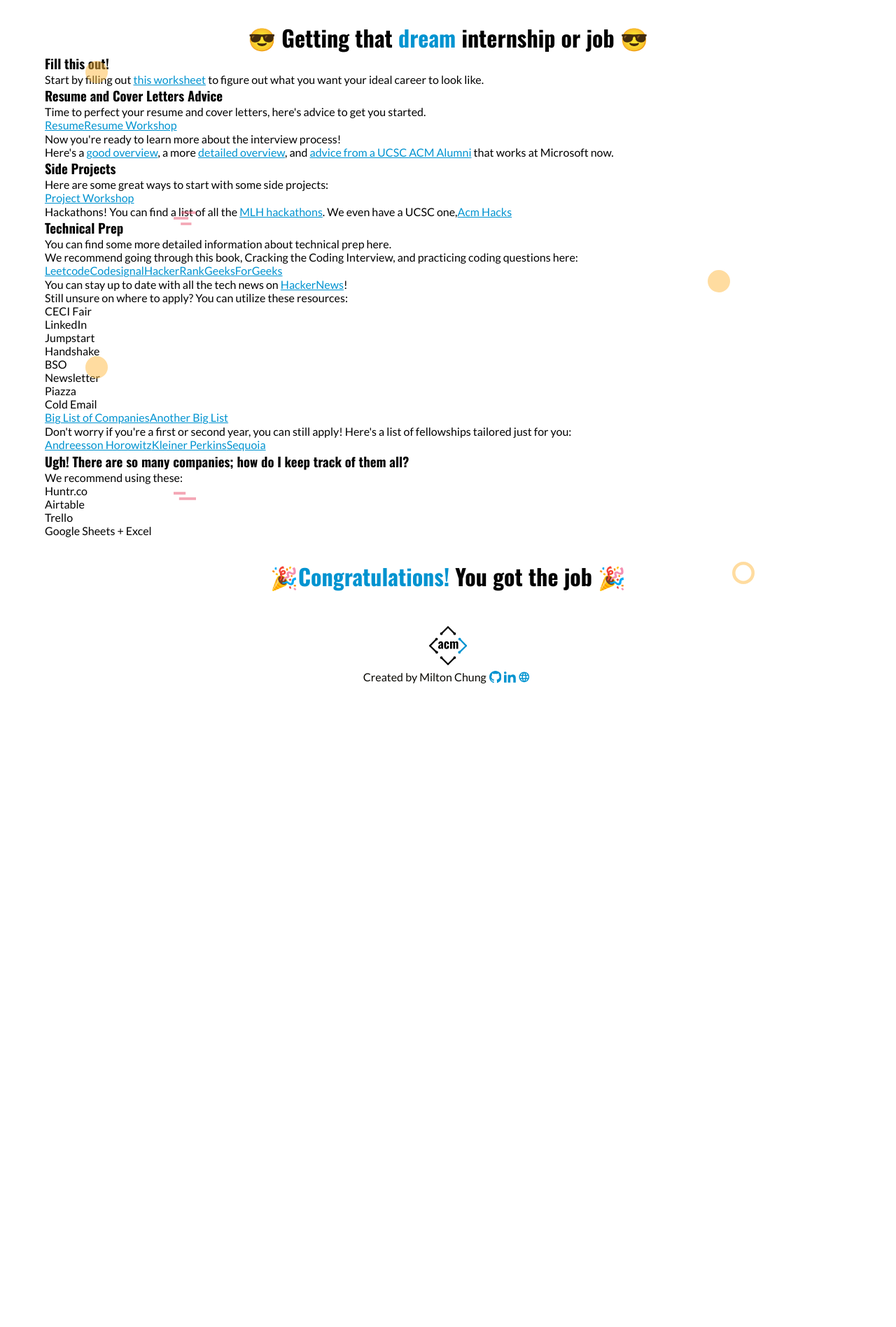
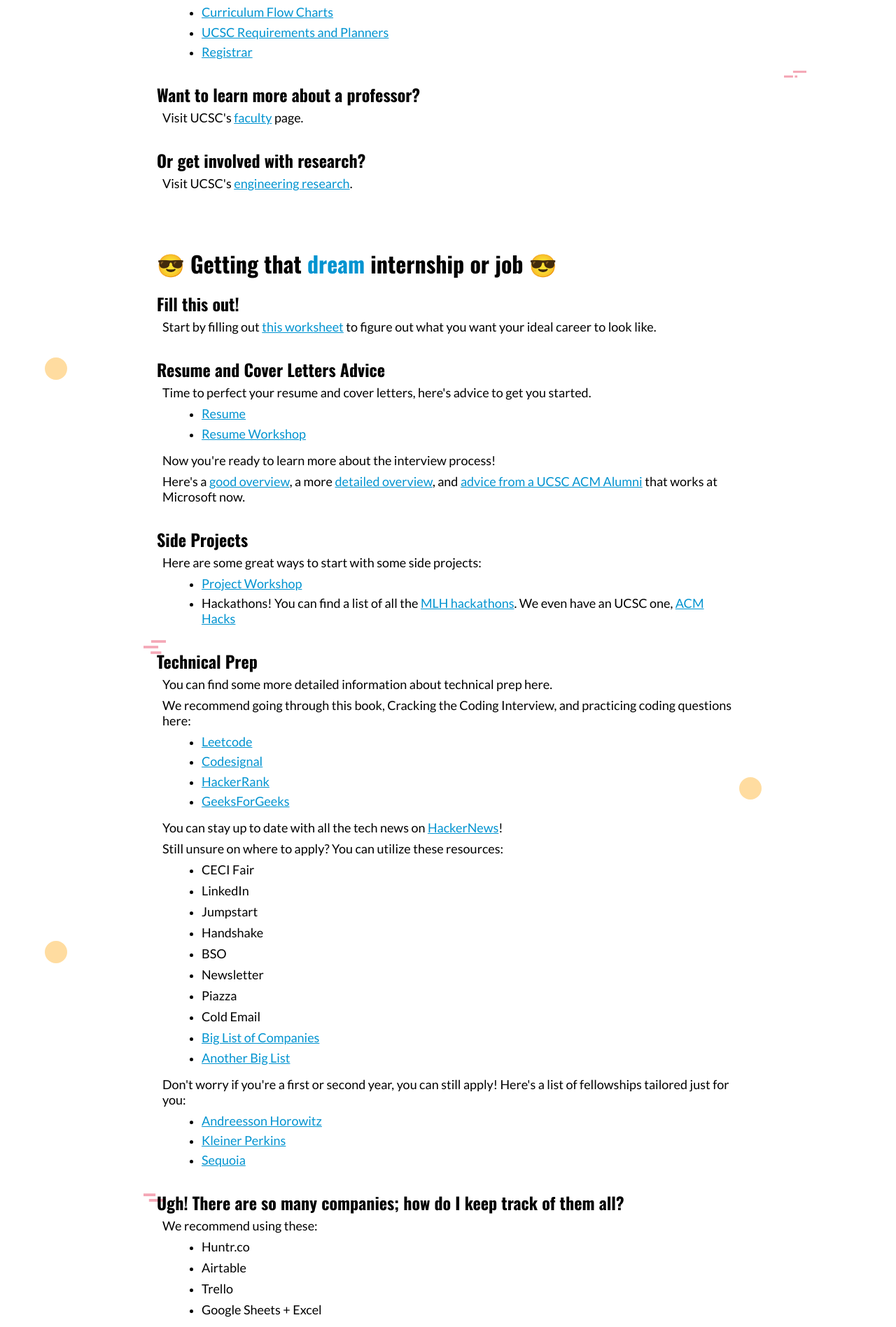
Before and after one commit to MiltonChung/ACM, a Next.js app: page /resources in a window 1280 px wide. Shown: the part 483-2380 px from the top of the page at 70% size. Before the commit the page ends 1463 px from the top, so only its background shows below. Built offline with nearby package versions, Linux system fonts and the light colour scheme.

Commit message:
styled resources

```diff
--- a/app/resources/page.tsx
+++ b/app/resources/page.tsx
@@ -10,17 +10,15 @@
         Curated resources list -- just for <span>you</span>
       </h1>
 
+      <div className={styles.resourcesContent}>
         <h2>
           💪 <span>Surviving CS</span> at UCSC 💪
         </h2>
-
-      <div className={styles.resourcesContent}>
         <div className={styles.resourcesSection}>
           <h3>Meeting Slides</h3>
           <p>
             Go to our{" "}
             <a
-              className={styles.indent}
               rel="noopener noreferrer"
               target="_blank"
               href="https://drive.google.com/drive/folders/1HcgKkv9gUD1f6N2as4RDKjL2Ryp5MC6I?usp=sharing"
@@ -37,30 +35,36 @@
             Here&apos;s all the classes you&apos;ll need to take along with when
             they&apos;re offered this year:
           </p>
+
+          <ul className={styles.indent}>
+            <li>
               <a
-            className={styles.indent}
                 rel="noopener noreferrer"
                 target="_blank"
                 href="https://undergrad.soe.ucsc.edu/sites/default/files/curriculum-charts/2022-09/CS_BS_22-23.pdf"
               >
                 Curriculum Flow Charts
               </a>
+            </li>
+            <li>
               <a
-            className={styles.indent}
                 rel="noopener noreferrer"
                 target="_blank"
                 href="https://ucsc.smartcatalogiq.com/en/current/General-Catalog/Academic-Units/Baskin-Engineering/Computer-Science-and-Engineering/Computer-Science-BS/"
               >
                 UCSC Requirements and Planners
               </a>
+            </li>
+            <li>
               <a
-            className={styles.indent}
                 rel="noopener noreferrer"
                 target="_blank"
                 href="https://registrar.ucsc.edu/"
               >
                 Registrar
               </a>
+            </li>
+          </ul>
         </div>
 
         <div className={styles.resourcesSection}>
@@ -94,11 +98,11 @@
         </div>
       </div>
 
+      <div className={styles.resourcesContent}>
         <h2>
           😎 Getting that <span>dream</span> internship or job 😎
         </h2>
 
-      <div className={styles.resourcesContent}>
         <div className={styles.resourcesSection}>
           <h3>Fill this out!</h3>
           <p>
@@ -120,22 +124,28 @@
             Time to perfect your resume and cover letters, here&apos;s advice to
             get you started.
           </p>
+
+          <ul className={styles.indent}>
+            <li>
               <a
-            className={styles.indent}
                 rel="noopener noreferrer"
                 target="_blank"
                 href="https://docs.google.com/document/u/1/d/e/2PACX-1vQpvbP8lzPvZrNvrX58UlacpQiLgh1fBQYfOS2pEJZvp-zOb9uKQJYKSsDQ6mJWoPf3H09OmdrLDcaK/pub?urp=gmail_link"
               >
                 Resume
               </a>
+            </li>
+            <li>
               <a
-            className={styles.indent}
                 rel="noopener noreferrer"
                 target="_blank"
                 href="https://docs.google.com/presentation/d/1UjABDWF6znH59oarywZpm-Bb4mjBa72yEhOgatSoDsE/edit?usp=sharing"
               >
                 Resume Workshop
               </a>
+            </li>
+          </ul>
+
           <p>
             Now you&apos;re ready to learn more about the interview process!
           </p>
@@ -171,32 +181,37 @@
         <div className={styles.resourcesSection}>
           <h3>Side Projects</h3>
           <p>Here are some great ways to start with some side projects:</p>
+          <ul className={styles.indent}>
+            <li>
               <a
-            className={styles.indent}
                 rel="noopener noreferrer"
                 target="_blank"
                 href="https://docs.google.com/presentation/d/1se3fdXUn3D3flqSTeXVz6XJ6_GWa1UC6ZVBU3Do3jmc/edit?usp=sharing"
               >
                 Project Workshop
               </a>
-          <p className={styles.indent}>
+            </li>
+            <li>
+              <p>
                 Hackathons! You can find a list of all the{" "}
+                <a
+                  rel="noopener noreferrer"
+                  target="_blank"
+                  href="https://mlh.io/"
+                >
+                  MLH hackathons
+                </a>
+                . We even have an UCSC one,{" "}
                 <a
                   rel="noopener noreferrer"
                   target="_blank"
                   href="https://acmhacks.vercel.app/"
                 >
-              MLH hackathons
-            </a>
-            . We even have a UCSC one,
-            <a
-              rel="noopener noreferrer"
-              target="_blank"
-              href="https://acmhacks.vercel.app/"
-            >
-              Acm Hacks
+                  ACM Hacks
                 </a>
               </p>
+            </li>
+          </ul>
         </div>
 
         <div className={styles.resourcesSection}>
@@ -209,43 +224,49 @@
             We recommend going through this book, Cracking the Coding Interview,
             and practicing coding questions here:
           </p>
+
+          <ul className={styles.indent}>
+            <li>
               <a
-            className={styles.indent}
                 rel="noopener noreferrer"
                 target="_blank"
                 href="https://leetcode.com/"
               >
                 Leetcode
               </a>
+            </li>
+            <li>
               <a
-            className={styles.indent}
                 rel="noopener noreferrer"
                 target="_blank"
                 href="https://codesignal.com/"
               >
                 Codesignal
               </a>
+            </li>
+            <li>
               <a
-            className={styles.indent}
                 rel="noopener noreferrer"
                 target="_blank"
                 href="https://www.hackerrank.com/"
               >
                 HackerRank
               </a>
+            </li>
+            <li>
               <a
-            className={styles.indent}
                 rel="noopener noreferrer"
                 target="_blank"
                 href="https://www.geeksforgeeks.org/"
               >
                 GeeksForGeeks
               </a>
+            </li>
+          </ul>
 
           <p>
             You can stay up to date with all the tech news on{" "}
             <a
-              className={styles.indent}
               rel="noopener noreferrer"
               target="_blank"
               href="https://news.ycombinator.com/"
@@ -258,60 +279,87 @@
           <p>
             Still unsure on where to apply? You can utilize these resources:
           </p>
-          <p className={styles.indent}>CECI Fair</p>
-          <p className={styles.indent}>LinkedIn</p>
-          <p className={styles.indent}>Jumpstart</p>
-          <p className={styles.indent}>Handshake</p>
-          <p className={styles.indent}>BSO</p>
-          <p className={styles.indent}>Newsletter</p>
-          <p className={styles.indent}>Piazza</p>
-          <p className={styles.indent}>Cold Email</p>
+
+          <ul className={styles.indent}>
+            <li>
+              <p>CECI Fair</p>
+            </li>
+            <li>
+              <p>LinkedIn</p>
+            </li>
+            <li>
+              <p>Jumpstart</p>
+            </li>
+            <li>
+              <p>Handshake</p>
+            </li>
+            <li>
+              <p>BSO</p>
+            </li>
+            <li>
+              <p>Newsletter</p>
+            </li>
+            <li>
+              <p>Piazza</p>
+            </li>
+            <li>
+              <p>Cold Email</p>
+            </li>
+            <li>
               <a
-            className={styles.indent}
                 rel="noopener noreferrer"
                 target="_blank"
                 href="https://www.breakoutlist.com/all"
               >
                 Big List of Companies
               </a>
+            </li>
+            <li>
               <a
-            className={styles.indent}
                 rel="noopener noreferrer"
                 target="_blank"
                 href="https://ghc.anitab.org/previous-years/2018-sponsorships/corporate-sponsors/"
               >
                 Another Big List
               </a>
+            </li>
+          </ul>
 
           <p>
             Don&apos;t worry if you&apos;re a first or second year, you can
             still apply! Here&apos;s a list of fellowships tailored just for
             you:
           </p>
+
+          <ul className={styles.indent}>
+            <li>
               <a
-            className={styles.indent}
                 rel="noopener noreferrer"
                 target="_blank"
                 href="https://a16z.com/portfolio/"
               >
                 Andreesson Horowitz
               </a>
+            </li>
+            <li>
               <a
-            className={styles.indent}
                 rel="noopener noreferrer"
                 target="_blank"
                 href="https://www.kleinerperkins.com/partnerships/"
               >
                 Kleiner Perkins
               </a>
+            </li>
+            <li>
               <a
-            className={styles.indent}
                 rel="noopener noreferrer"
                 target="_blank"
                 href="https://www.sequoiacap.com/our-companies/?_spotlight=1"
               >
                 Sequoia
               </a>
+            </li>
+          </ul>
         </div>
 
         <div className={styles.resourcesSection}>
@@ -319,18 +367,27 @@
             Ugh! There are so many companies; how do I keep track of them all?
           </h3>
           <p>We recommend using these:</p>
-          <p className={styles.indent}>Huntr.co</p>
-          <p className={styles.indent}>Airtable</p>
-          <p className={styles.indent}>Trello</p>
-          <p className={styles.indent}>Google Sheets + Excel</p>
-        </div>
 
-        <h2></h2>
+          <ul className={styles.indent}>
+            <li>
+              <p>Huntr.co</p>
+            </li>
+            <li>
+              <p>Airtable</p>
+            </li>
+            <li>
+              <p>Trello</p>
+            </li>
+            <li>
+              <p>Google Sheets + Excel</p>
+            </li>
+          </ul>
         </div>
 
         <h2>
           🎉<span>Congratulations!</span> You got the job 🎉
         </h2>
       </div>
+    </div>
   );
 }
--- a/styles/resources.module.scss
+++ b/styles/resources.module.scss
@@ -1,15 +1,17 @@
 .resourcesContainer {
   min-height: calc(100% - 218px);
+  margin: 0 auto;
   position: relative;
-  width: 90%;
-  margin: 0 auto;
   z-index: 3;
 
   h1 {
     margin-top: 2rem;
+    margin-bottom: 4rem;
     text-align: center;
     font-size: var(--font-4xl);
     font-weight: var(--font-bold);
+    position: relative;
+    z-index: 3;
 
     span {
       color: var(--acm-blue);
@@ -19,13 +21,57 @@
 
   h2 {
     margin-top: 2rem;
-    text-align: center;
+    margin-bottom: -1rem;
     font-size: var(--font-2xl);
     font-weight: var(--font-bold);
+    position: relative;
+    z-index: 3;
 
     span {
       color: var(--acm-blue);
       font-family: inherit;
     }
   }
+
+  .resourcesContent {
+    margin: 0 auto;
+    margin-bottom: 5rem;
+    width: 65%;
+
+    .resourcesSection {
+      margin-bottom: 1.5rem;
+      margin-top: 2rem;
+      position: relative;
+      z-index: 3;
+
+      h3 {
+        font-size: var(--font-xl);
+        font-weight: var(--font-bold);
+        margin-bottom: 0.25rem;
+      }
+
+      p,
+      a {
+        font-size: var(--font-md);
+        margin-bottom: 0.5rem;
+      }
+
+      p {
+        margin-left: 0.5rem;
+      }
+
+      .indent {
+        margin: 0 0 1rem 4rem;
+
+        li {
+          margin-bottom: 0.4rem;
+
+          a,
+          p {
+            margin-left: 0;
+          }
+        }
+      }
+    }
+  }
 }
```
Lines whose indentation alone changed are shown as unchanged.
